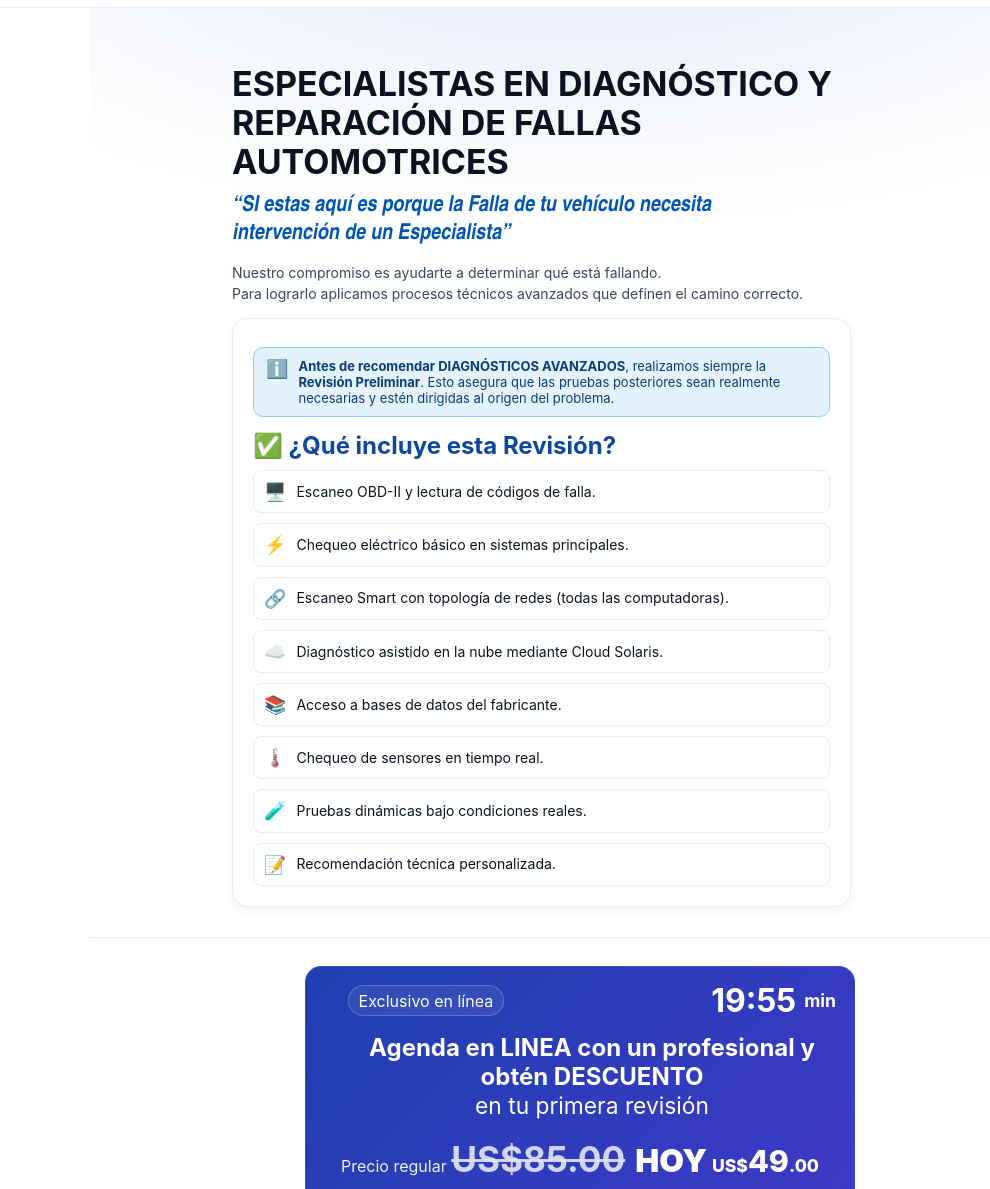
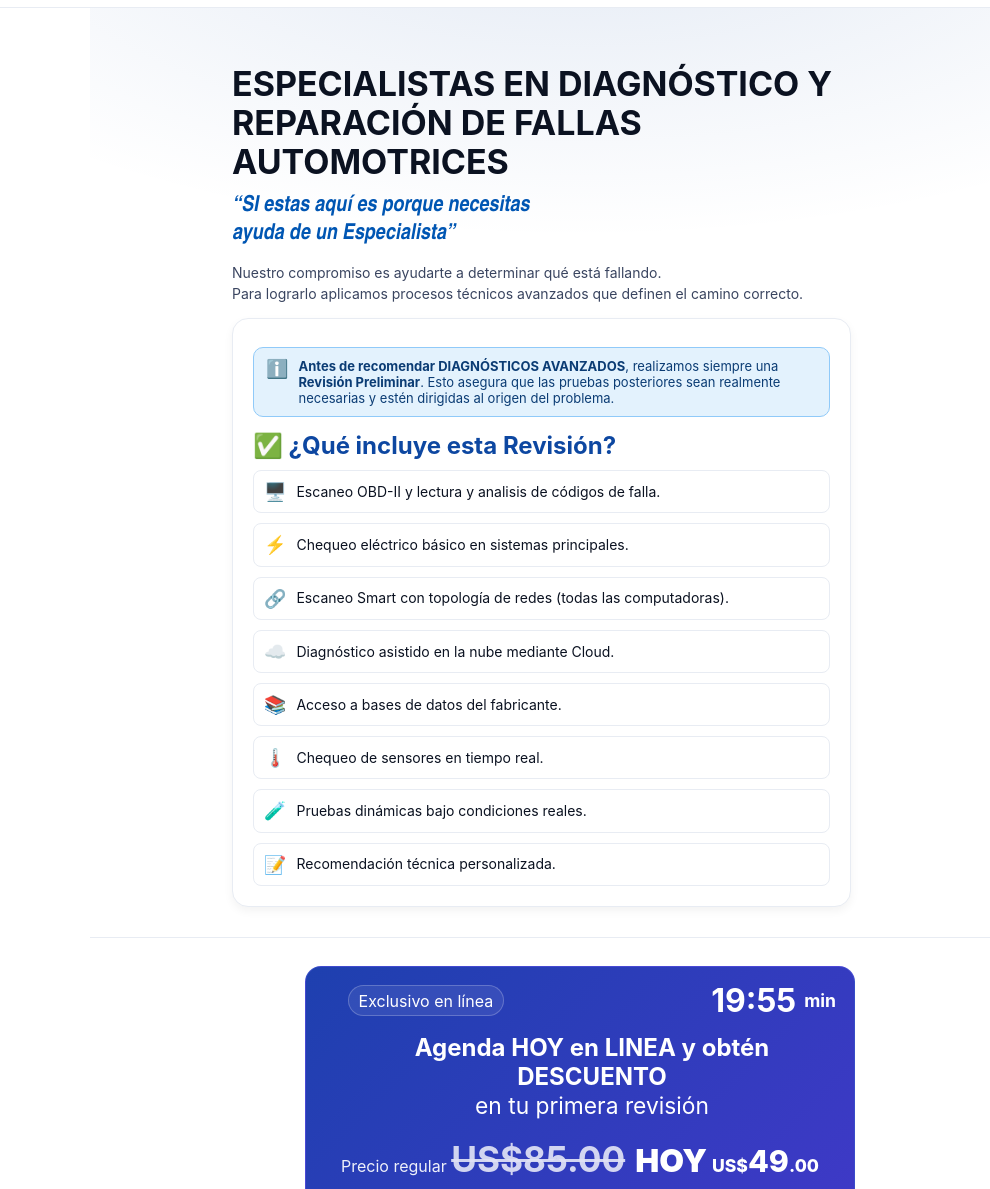
Before and after one commit to automotrizmedinasv-design/automotrizmedinasv-design.github.io, a plain HTML site: page index.html in a window 1280 px wide. Shown: the part 58-1247 px from the top of the page, without its empty margins (60-1050 px from the left). Drawn offline with Linux system fonts and the light colour scheme.

Commit message:
Update index.html

```diff
--- a/index.html
+++ b/index.html
@@ -580,20 +580,20 @@
 <div class="wrap grid" style="">
 <div class="col-8" style="margin-left:120px;width:100%;max-width:none">
 <h1>ESPECIALISTAS EN DIAGNÓSTICO Y REPARACIÓN DE FALLAS AUTOMOTRICES</h1>
-<p class="amx-subhook">“SI estas aquí es porque la Falla de tu vehículo necesita<br>intervención de un Especialista”</p>
+<p class="amx-subhook">“SI estas aquí es porque necesitas<br>ayuda de un Especialista”</p>
 <p class="amx-commitment">Nuestro compromiso es ayudarte a determinar qué está fallando.<br/>
 Para lograrlo aplicamos procesos técnicos avanzados que definen el camino correcto.<br/>
 </p>
 <div class="amx-card">
 <div class="amx-note">
 <div class="i">ℹ️</div>
-<p><b>Antes de recomendar DIAGNÓSTICOS AVANZADOS</b>, realizamos siempre la <b>Revisión Preliminar</b>. Esto asegura que las pruebas posteriores sean realmente necesarias y estén dirigidas al origen del problema.</p>
+<p><b>Antes de recomendar DIAGNÓSTICOS AVANZADOS</b>, realizamos siempre una <b>Revisión Preliminar</b>. Esto asegura que las pruebas posteriores sean realmente necesarias y estén dirigidas al origen del problema.</p>
 </div>
 <h2 style="color:#0d47a1;margin:0 0 10px">✅ ¿Qué incluye esta Revisión?</h2>
-<ul class="amx-checklist"><li class="amx-icon-scan"><span class="icon">🖥️</span> Escaneo OBD-II y lectura de códigos de falla.</li>
+<ul class="amx-checklist"><li class="amx-icon-scan"><span class="icon">🖥️</span> Escaneo OBD-II y lectura y analisis de códigos de falla.</li>
 <li class="amx-icon-electric"><span class="icon">⚡</span> Chequeo eléctrico básico en sistemas principales.</li>
 <li class="amx-icon-network"><span class="icon">🔗</span> Escaneo Smart con topología de redes (todas las computadoras).</li>
-<li class="amx-icon-cloud"><span class="icon">☁️</span> Diagnóstico asistido en la nube mediante Cloud Solaris.</li>
+<li class="amx-icon-cloud"><span class="icon">☁️</span> Diagnóstico asistido en la nube mediante Cloud.</li>
 <li class="amx-icon-db"><span class="icon">📚</span> Acceso a bases de datos del fabricante.</li>
 <li class="amx-icon-sensors"><span class="icon">🌡️</span> Chequeo de sensores en tiempo real.</li>
 <li class="amx-icon-dynamic"><span class="icon">🧪</span> Pruebas dinámicas bajo condiciones reales.</li>
@@ -618,7 +618,7 @@ Para lograrlo aplicamos procesos técnicos avanzados que definen el camino corre
 
 
 </div>
-<h2 style="margin:8px 0 6px;margin-left:24px;text-align:center"><span>Agenda en LINEA con un profesional y obtén DESCUENTO</span><br/><span style="font-weight:400;font-size:0.95em">en tu primera revisión</span></h2><div style="display:flex;align-items:flex-end;gap:10px;justify-content:center;margin-left:0;margin:18px 0 10px 0"><p class="muted-light" style="margin:0;text-align:center">Precio regular <span style="text-decoration:line-through;opacity:.85;font-weight:700;font-size:2.2rem;text-decoration-thickness:2.5px">US$85.00</span></p><p class="muted-light" style="margin:0;font-size:1.6rem;font-weight:800"><span style="font-weight:800;color:#fff;font-size:1.35rem"><span style="font-size:2rem;font-weight:900;">HOY</span> <span style="font-size:1.1rem">US$</span><span style="font-size:1.9rem;font-weight:800;line-height:1">49</span><span style="font-size:1.1rem">.00</span></span></p></div>
+<h2 style="margin:8px 0 6px;margin-left:24px;text-align:center"><span>Agenda HOY en LINEA y obtén DESCUENTO</span><br/><span style="font-weight:400;font-size:0.95em">en tu primera revisión</span></h2><div style="display:flex;align-items:flex-end;gap:10px;justify-content:center;margin-left:0;margin:18px 0 10px 0"><p class="muted-light" style="margin:0;text-align:center">Precio regular <span style="text-decoration:line-through;opacity:.85;font-weight:700;font-size:2.2rem;text-decoration-thickness:2.5px">US$85.00</span></p><p class="muted-light" style="margin:0;font-size:1.6rem;font-weight:800"><span style="font-weight:800;color:#fff;font-size:1.35rem"><span style="font-size:2rem;font-weight:900;">HOY</span> <span style="font-size:1.1rem">US$</span><span style="font-size:1.9rem;font-weight:800;line-height:1">49</span><span style="font-size:1.1rem">.00</span></span></p></div>
 <div style="display:block;margin-top:12px;text-align:center"><a class="oferta-btn" data-open-form="" href="#" style="margin-top:4px;display:inline-flex;justify-content:center;align-items:center;margin:8px auto 0 auto">
 <img alt="WhatsApp" src="https://cdn.jsdelivr.net/gh/simple-icons/simple-icons/icons/whatsapp.svg" style="width:20px;height:20px;"/>
 <span>Agendar Revisión Ahora</span>
```
